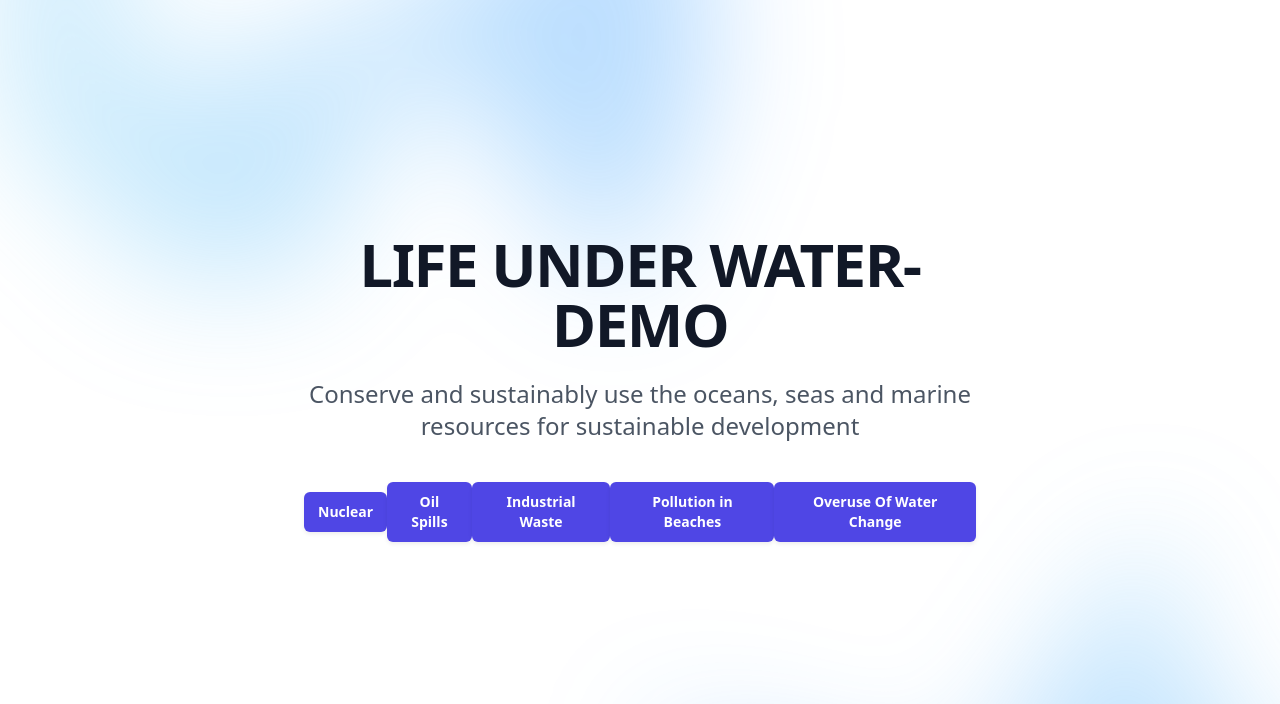
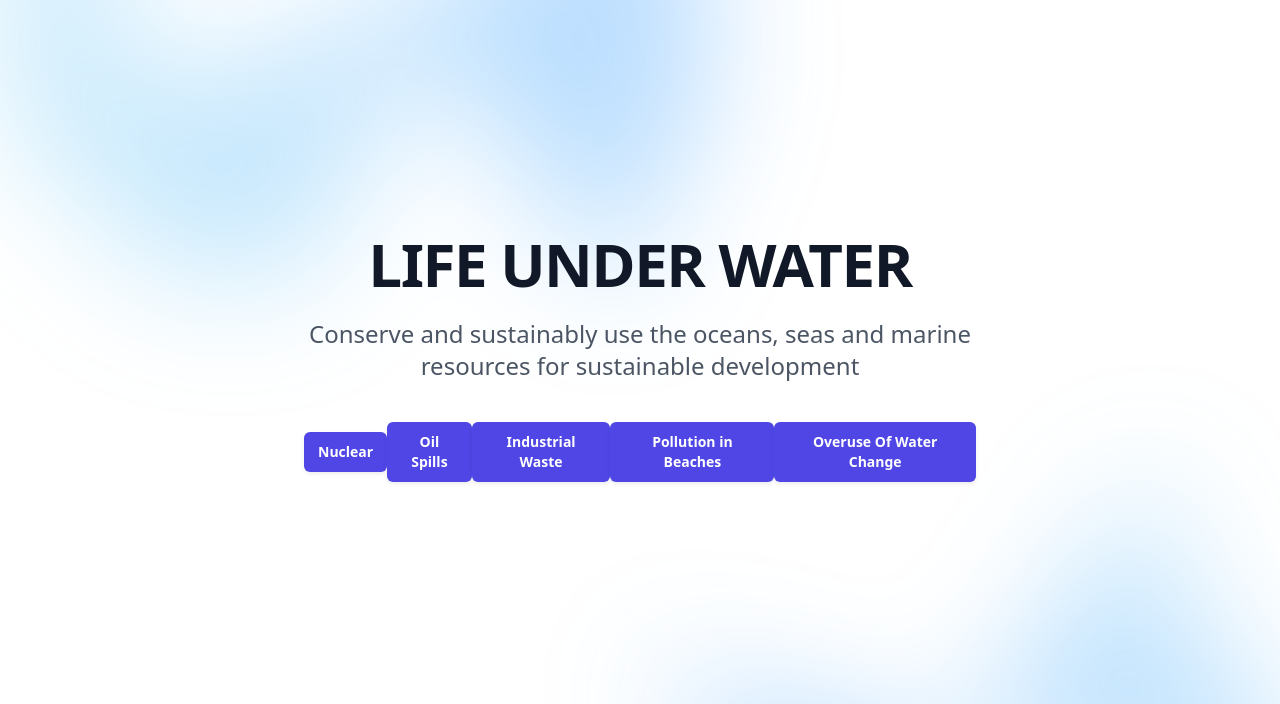
Before and after one commit to ashish4kmax/LifeOnWater.github.io, a plain HTML site: page index.html in a window 1280 px wide. Shown: the part 78-782 px from the top of the page. Drawn offline with nearby package versions, Linux system fonts and the light colour scheme.

Commit message:
Update index.html

```diff
--- a/index.html
+++ b/index.html
@@ -127,7 +127,7 @@
                         <div class="cur">
                             <h1 class="text-4xl font-bold tracking-tight text-gray-900 sm:text-6xl hover:scale-[1.2]">
                                 LIFE UNDER
-                                WATER-DEMO</h1>
+                                WATER</h1>
                         </div>
                     </div>
                     <p class="mt-6 leading-8 text-gray-600 text-2xl">Conserve and sustainably use the oceans, seas and
```
